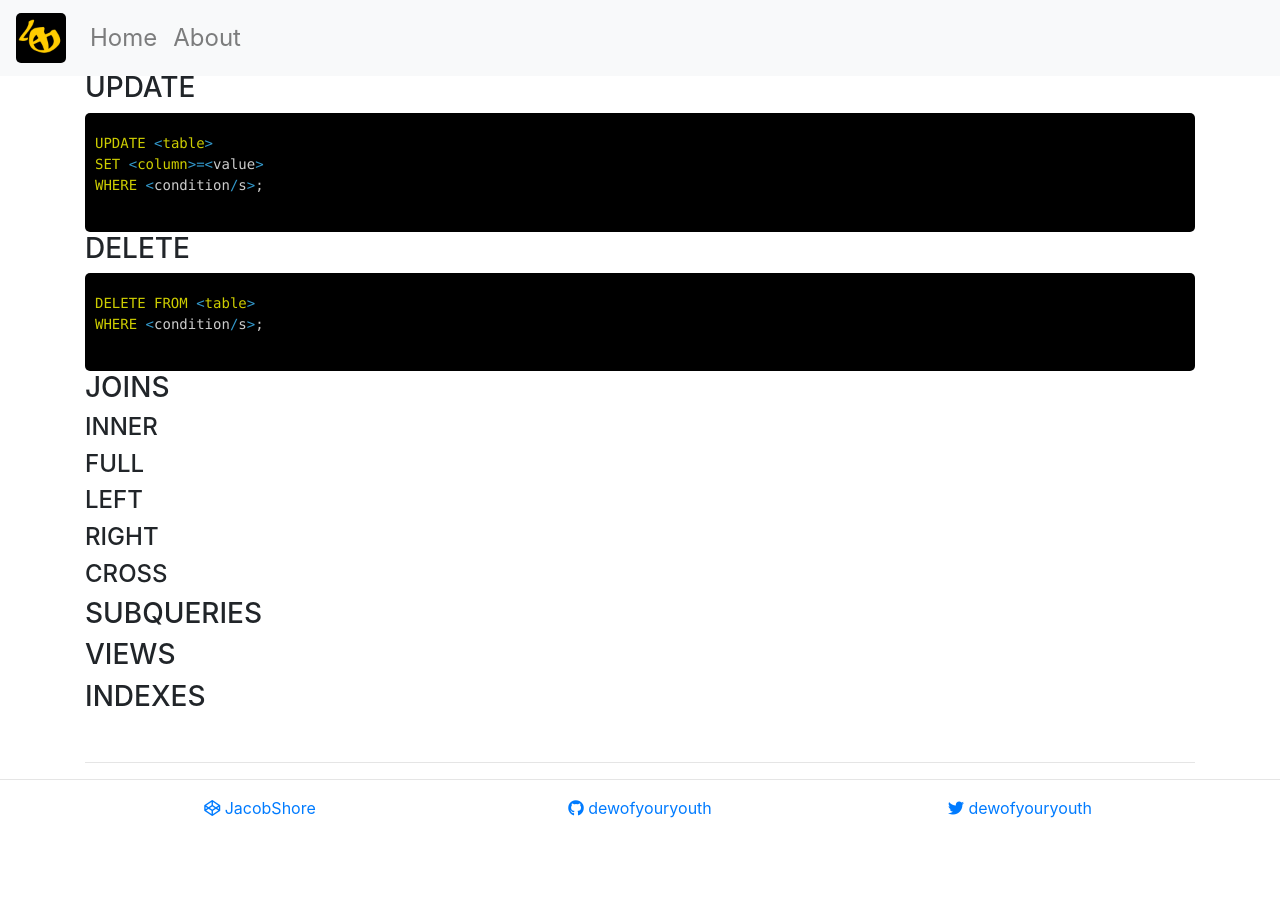
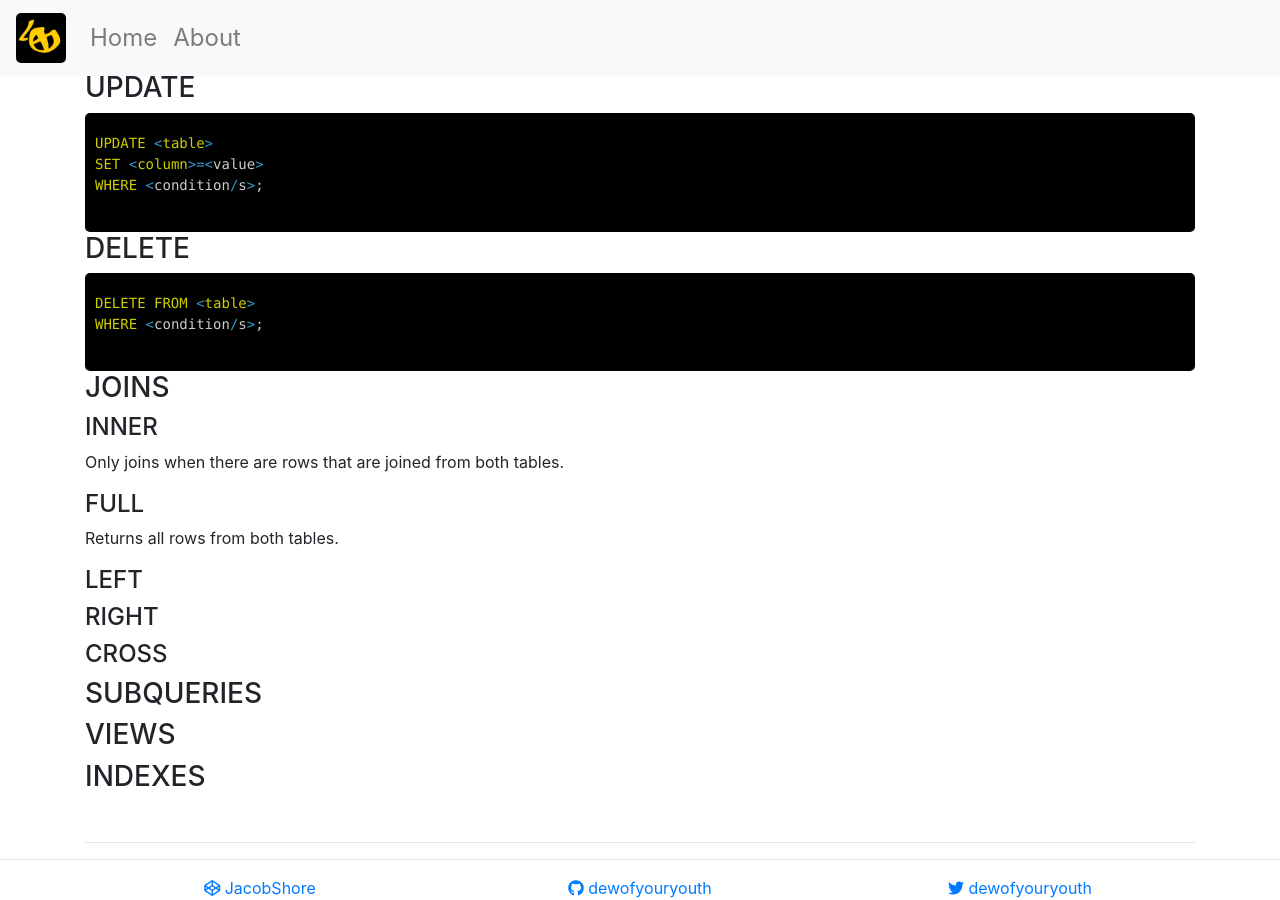
Before and after one commit to DewofyourYouth/DewofyourYouth.github.io, a Jekyll site: the page built from _posts/2019-05-29-basis -sql-cheatsheet.md, in a window 1280 px wide and 900 px high, scrolled down 2787 px. Built offline with Jekyll 4.4.1, drawn with Linux system fonts in a browser that asks for light colours; nearby versions of some CDN libraries; comment, search, counter and statistics services are not loaded; before the commit the page ends 3607 px from its top, so only the background shows below that.

Commit message:
added some join info

```diff
--- a/_posts/2019-05-29-basis -sql-cheatsheet.md
+++ b/_posts/2019-05-29-basis -sql-cheatsheet.md
@@ -155,9 +155,15 @@ WHERE <condition/s>;
 
 #### INNER
 
+Only joins when there are rows that are joined from both tables.
+
 #### FULL
 
+Returns all rows from both tables.
+
 #### LEFT
+
+
 
 #### RIGHT
 
```
